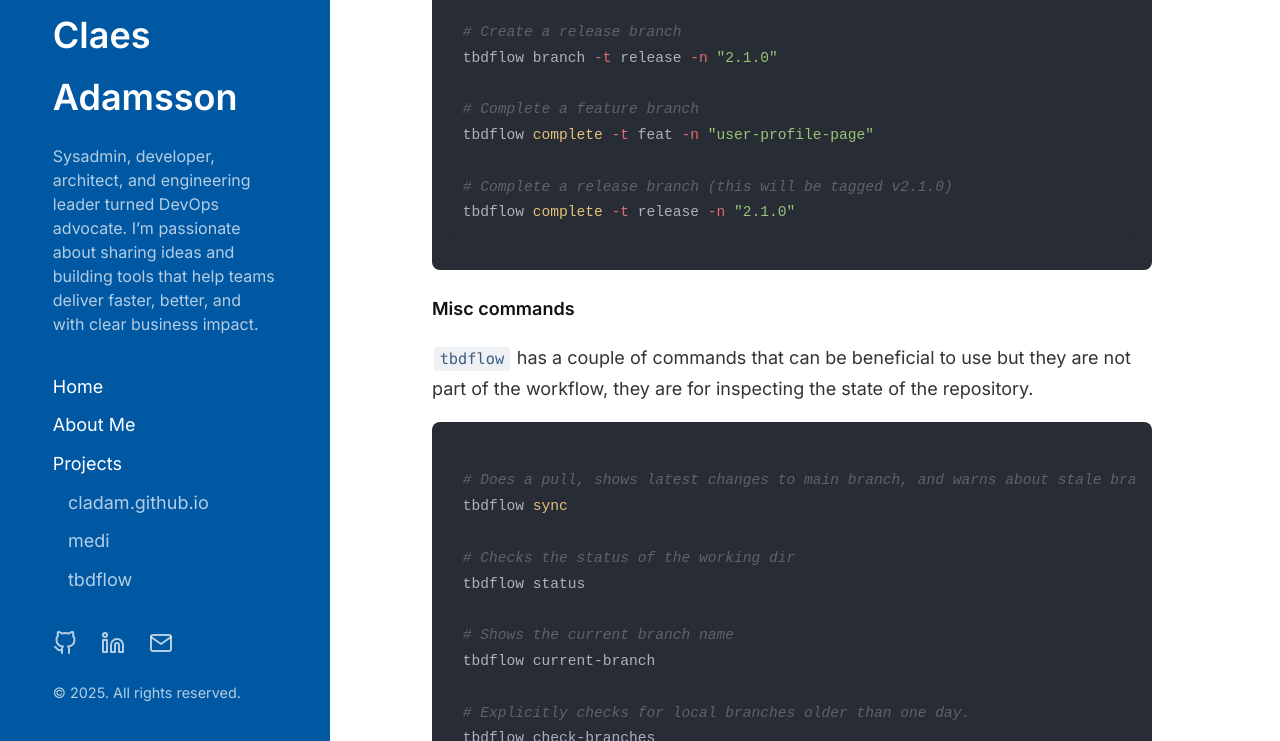
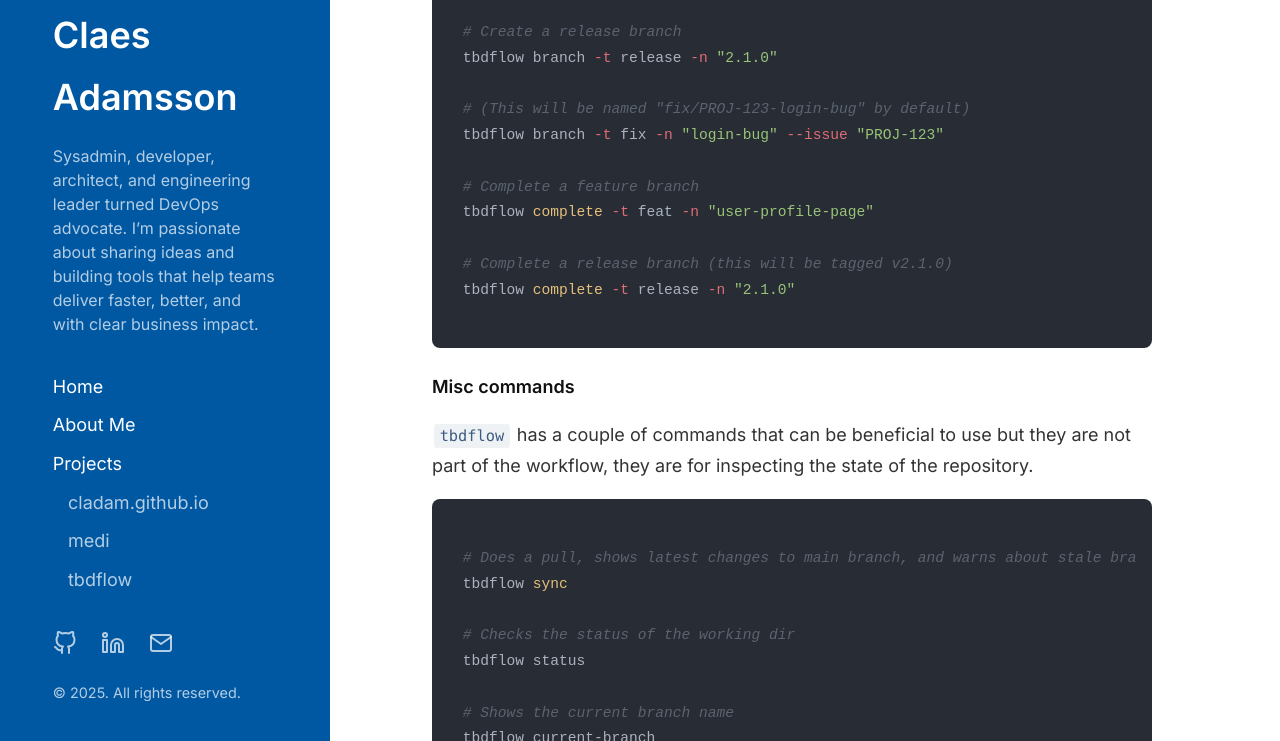
Before and after one commit to cladam/cladam.github.io, a Jekyll site: the page built from _projects/tbdflow.md, in a window 1280 px wide and 900 px high, scrolled down 5232 px, cut to the strip 159-900 px from the top of the window. Built offline with Jekyll 4.4.1, drawn with Linux system fonts in a browser that asks for light colours.

Commit message:
Add example for creating a fix branch

```diff
--- a/_projects/tbdflow.md
+++ b/_projects/tbdflow.md
@@ -163,6 +163,9 @@ tbdflow branch --type feat --name "user-profile-page"
 # Create a release branch
 tbdflow branch -t release -n "2.1.0"
 
+# (This will be named "fix/PROJ-123-login-bug" by default)
+tbdflow branch -t fix -n "login-bug" --issue "PROJ-123"
+
 # Complete a feature branch
 tbdflow complete -t feat -n "user-profile-page"
 
```
